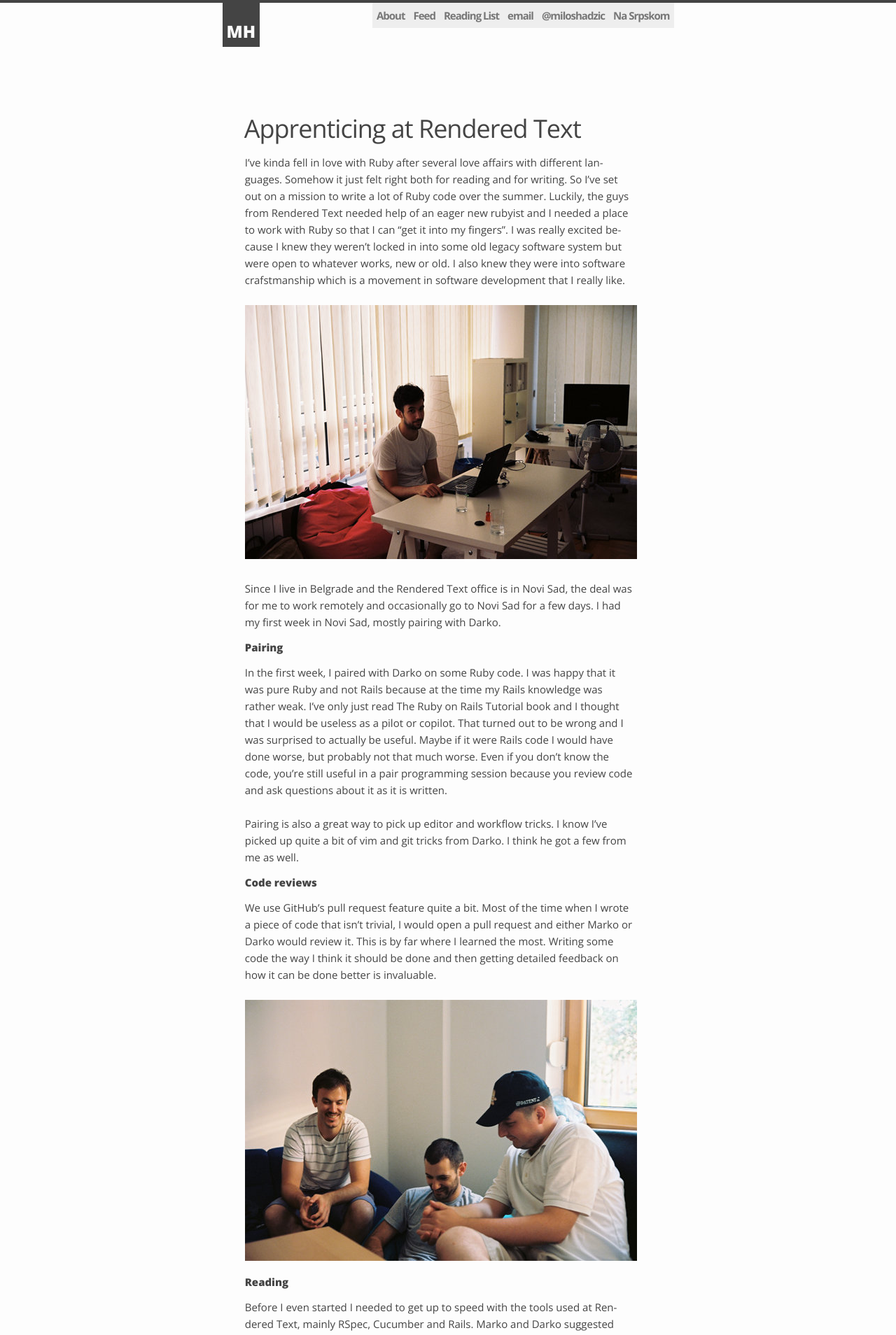
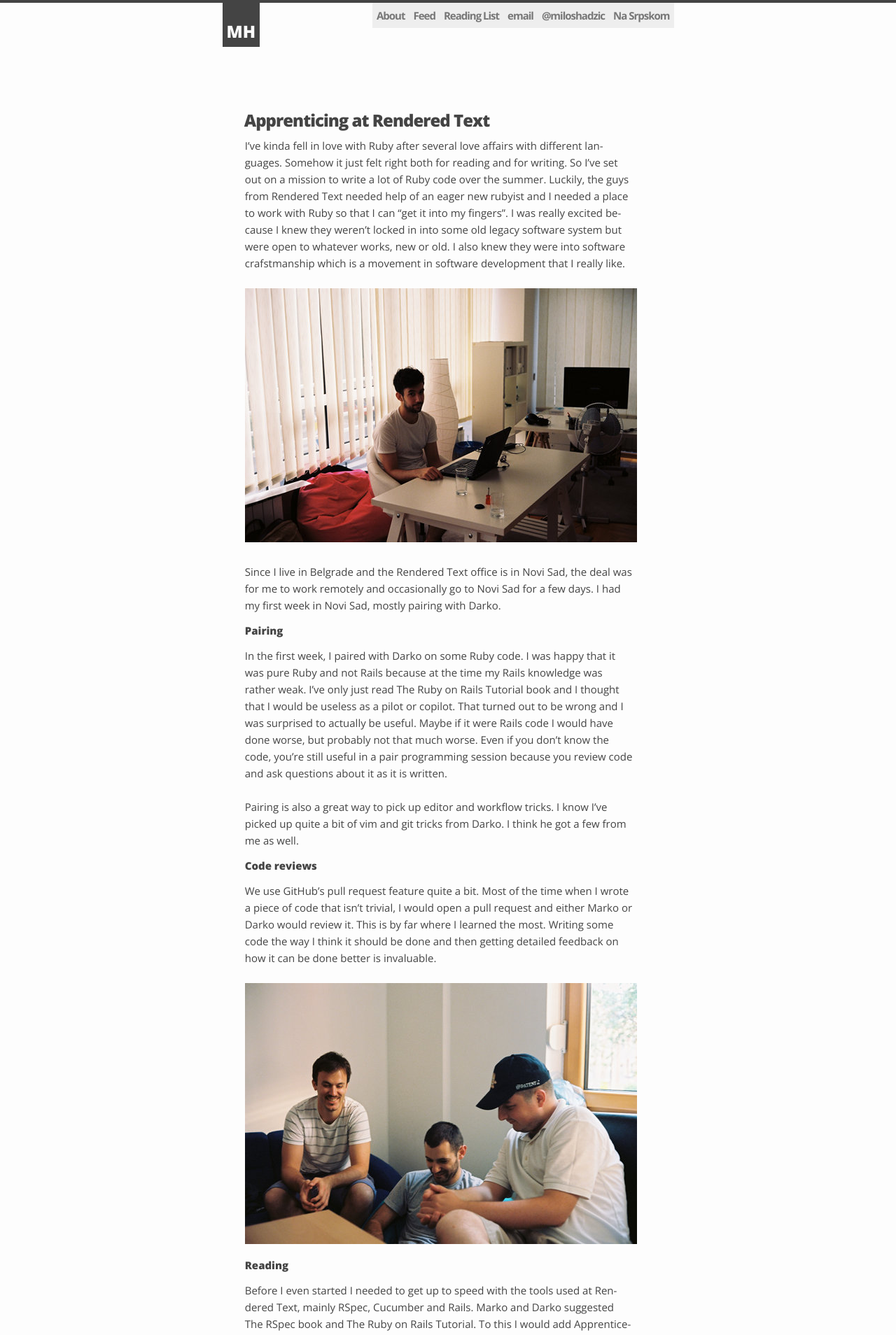
Before and after one commit to miloshadzic/miloshadzic.github.com, a Jekyll site: the page built from index.html, in a window 1280 px wide. Shown: the top 1908 px of the page at 70% size. Built offline with Jekyll 4.4.1, drawn with Linux system fonts in a browser that asks for light colours; some web fonts are replaced.

Commit message:
Change to very fat h1 styling.

```diff
--- a/resources/css/style.css
+++ b/resources/css/style.css
@@ -75,7 +75,8 @@ h1, h2, h3, h4, h5, h6 {
   text-rendering: optimizeLegibility; }
 
 h1 {
-  font-size: 2.4em;
+  font-size: 1.6em;
+  font-weight: 800;
   line-height: 2em;
   margin-left: -1px;
   margin-top: 0.6667em;
--- a/resources/sass/style.scss
+++ b/resources/sass/style.scss
@@ -81,7 +81,8 @@ p {
 
 h1,h2,h3,h4,h5,h6 { font-weight:300; text-rendering:optimizeLegibility}
 h1 {
-  font-size:2.4em;
+  font-size:1.6em;
+  font-weight: 800;
   line-height: 2em;
   margin-left:-1px;
   margin-top: 0.6667em;
```
